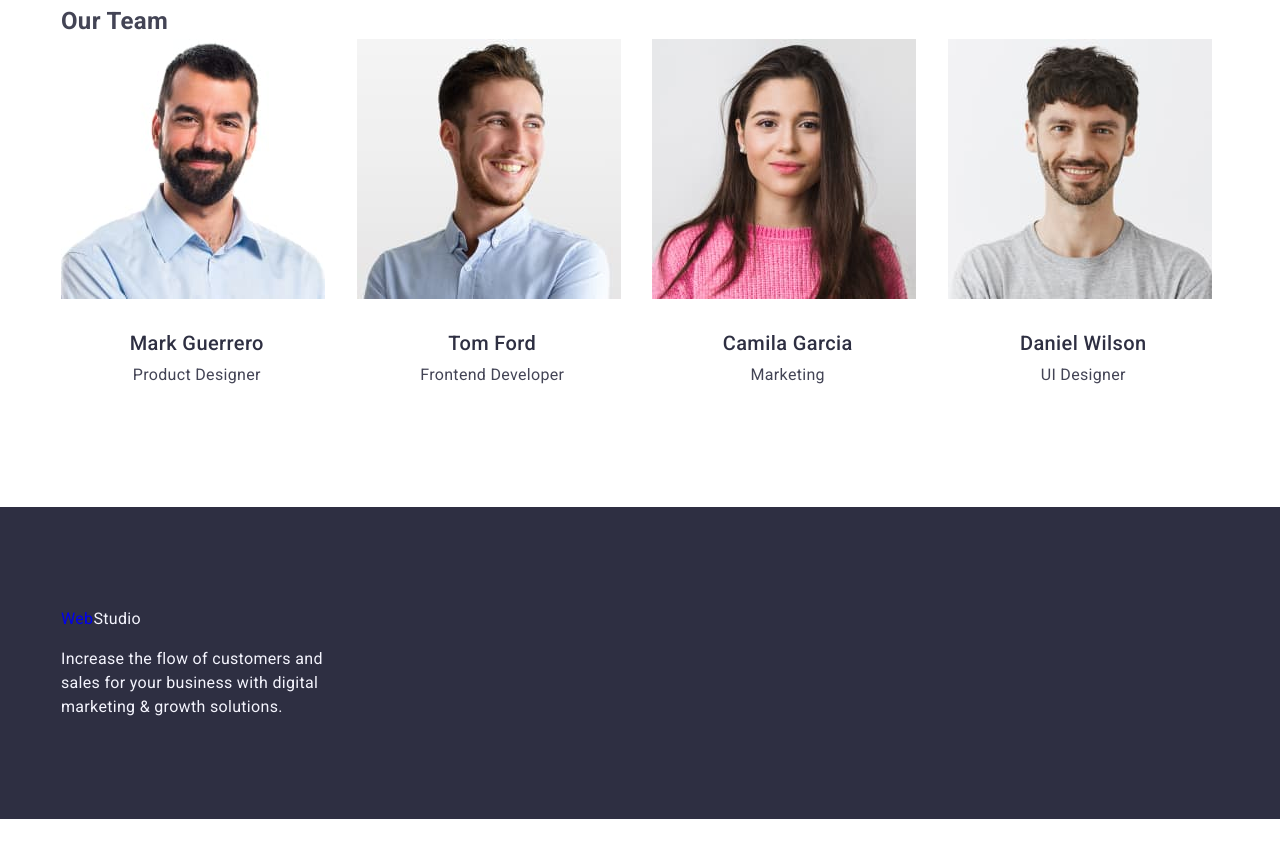
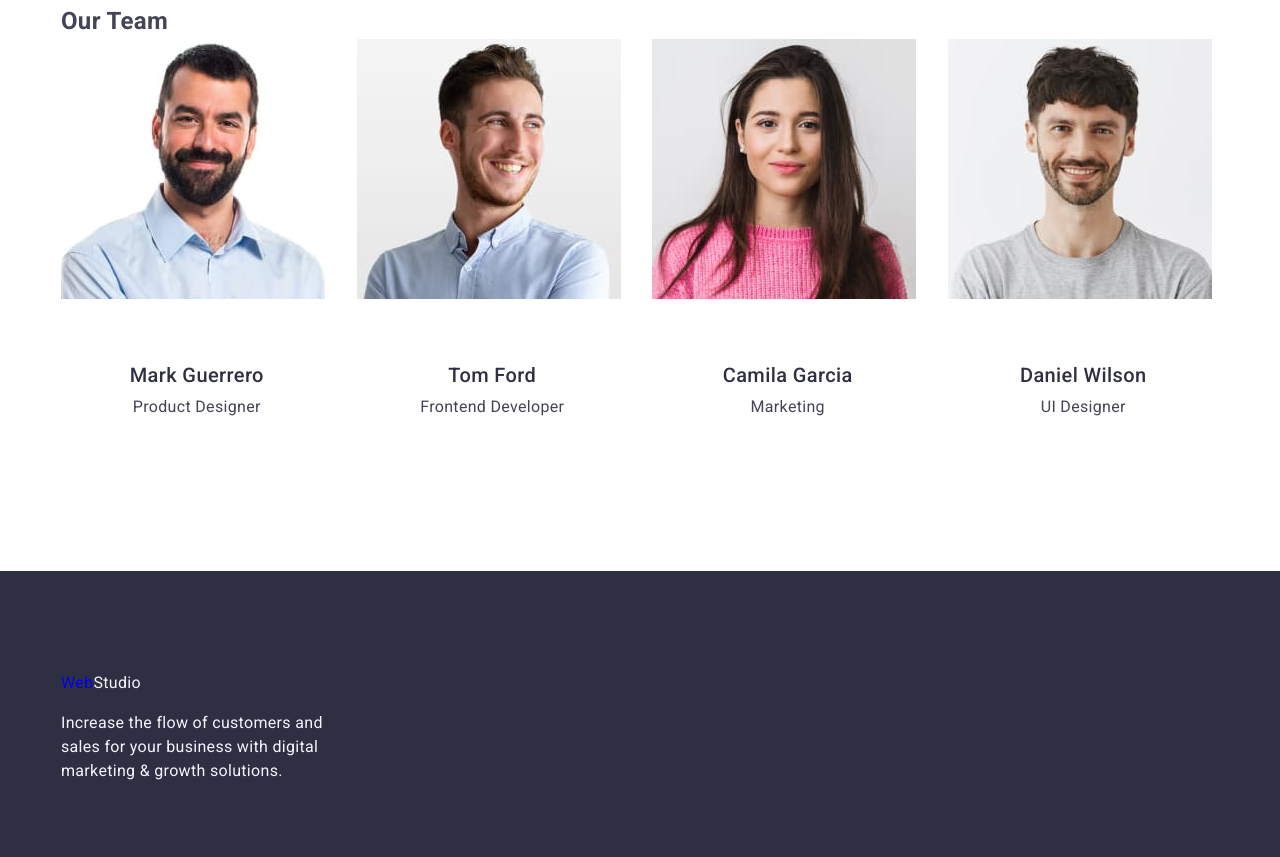
Before and after one commit to Anastasiia211/goit-markup-hw-03, a plain HTML site: page index.html in a window 1280 px wide. Shown: the part 1738-2595 px from the top of the page. Before the commit the page ends 2557 px from the top, so only its background shows below. Drawn offline with nearby package versions, Linux system fonts and the light colour scheme.

Commit message:
validator

```diff
--- a/css/style.css
+++ b/css/style.css
@@ -349,15 +349,15 @@ border-radius: 4px;
 
   /* Приклади робіт */
   .title-work {
-    margin-bottom: 72px;
     font-weight: 700;
     font-size: 36px;
     line-height: 1.11px;
     letter-spacing: 0.02em;
     text-transform: capitalize;
     color: var(--color-grey);
-
-
+  }
+  .title-work{
+    margin-bottom: 72px;
   }
 
 
@@ -392,6 +392,7 @@ border-radius: 4px;
 .our-team-list {
   padding-top: 32px;
   padding-bottom: 32px;
+
 }
 
 .subtitle-team {
@@ -412,7 +413,7 @@ font-weight: 500;
 }
 
 .team-list{
-  border-radius: 0px 0px 4px 4px;
+ border-radius: 0px 0px 4px 4px;
   background-color: var(--color-white)
 }
 
--- a/index.html
+++ b/index.html
@@ -141,7 +141,7 @@
                 alt="Ourteam"
                 width="264"
               />
-              <div our-team-list>
+              <div class="our-team-list">
                 <h3 class="subtitle-team title">Mark Guerrero</h3>
                 <p class="subtext-team text">Product Designer</p>
               </div>
@@ -154,7 +154,7 @@
                 alt="Ourteam"
                 width="264"
               />
-              <div our-team-list>
+              <div class="our-team-list">
                 <h3 class="subtitle-team title">Tom Ford</h3>
                 <p class="subtext-team text">Frontend Developer</p>
               </div>
@@ -167,7 +167,7 @@
                 alt="Ourteam"
                 width="264"
               />
-              <div our-team-list>
+              <div class="our-team-list">
                 <h3 class="subtitle-team title">Camila Garcia</h3>
                 <p class="subtext-team text">Marketing</p>
               </div>
@@ -180,7 +180,7 @@
                 alt="Ourteam"
                 width="264"
               />
-              <div our-team-list>
+              <div class="our-team-list">
                 <h3 class="subtitle-team title">Daniel Wilson</h3>
                 <p class="subtext-team text">UI Designer</p>
               </div>
```
